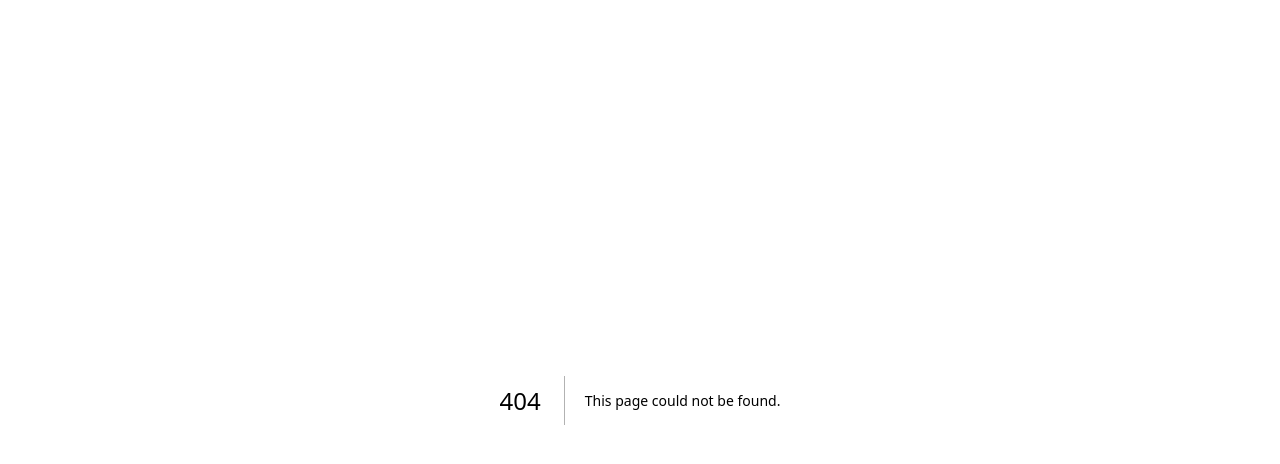
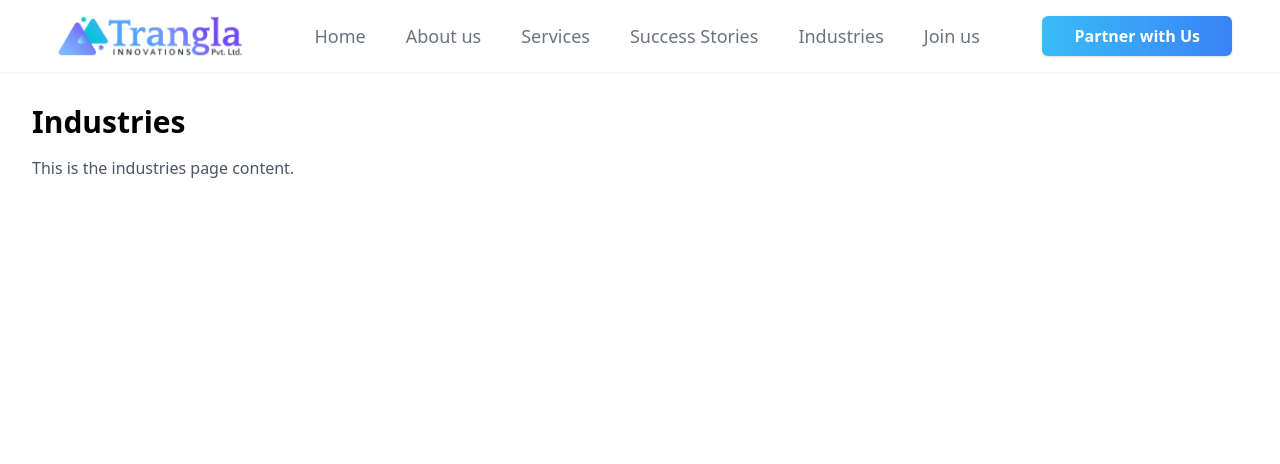
Before and after one commit to mdfirdause7224/my-next-app, a Next.js app: page /Industries in a window 1280 px wide. Before the commit this address had no page. Shown: the top 464 px of the page. Built offline with nearby package versions, Linux system fonts and the light colour scheme.

Commit message:
add pages to nav tags

```diff
--- /dev/null
+++ b/src/app/About/page.tsx
@@ -0,0 +1,8 @@
+export default function AboutPage() {
+  return (
+    <div className="p-8">
+      <h1 className="text-3xl font-bold">About Us</h1>
+      <p className="mt-4 text-gray-600">This is the about us page content.</p>
+    </div>
+  );
+}
--- /dev/null
+++ b/src/app/Industries/page.tsx
@@ -0,0 +1,8 @@
+export default function IndustriesPage() {
+  return (
+    <div className="p-8">
+      <h1 className="text-3xl font-bold">Industries</h1>
+      <p className="mt-4 text-gray-600">This is the industries page content.</p>
+    </div>
+  );
+}
--- /dev/null
+++ b/src/app/JoinUs/page.tsx
@@ -0,0 +1,8 @@
+export default function JoinUsPage() {
+  return (
+    <div className="p-8">
+      <h1 className="text-3xl font-bold">Join Us</h1>
+      <p className="mt-4 text-gray-600">This is the join us page content.</p>
+    </div>
+  );
+}
--- /dev/null
+++ b/src/app/Services/page.tsx
@@ -0,0 +1,8 @@
+export default function ServicesPage() {
+  return (
+    <div className="p-8">
+      <h1 className="text-3xl font-bold">Our Services</h1>
+      <p className="mt-4 text-gray-600">This is the services page content.</p>
+    </div>
+  );
+}
--- /dev/null
+++ b/src/app/Success/page.tsx
@@ -0,0 +1,8 @@
+export default function SuccessPage() {
+  return (
+    <div className="p-8">
+      <h1 className="text-3xl font-bold">Success Stories</h1>
+      <p className="mt-4 text-gray-600">This is the success stories page content.</p>
+    </div>
+  );
+}
--- a/src/app/layout.tsx
+++ b/src/app/layout.tsx
@@ -1,5 +1,6 @@
 import type { Metadata } from 'next';
 import { Geist, Geist_Mono } from 'next/font/google';
+import Navbar from '../components/Navbar';
 import './globals.css';
 
 const geistSans = Geist({
@@ -24,7 +25,10 @@ export default function RootLayout({
 }>) {
   return (
     <html lang="en">
-      <body className={`${geistSans.variable} ${geistMono.variable} antialiased`}>{children}</body>
+      <body className={`${geistSans.variable} ${geistMono.variable} antialiased`}>
+        <Navbar />
+        {children}
+      </body>
     </html>
   );
 }
--- a/src/app/page.tsx
+++ /dev/null
@@ -1,9 +0,0 @@
-import Navbar from '../components/Navbar';
-
-export default function Home() {
-  return (
-    <>
-      <Navbar />
-    </>
-  );
-}
--- a/src/components/Navbar.tsx
+++ b/src/components/Navbar.tsx
@@ -40,21 +40,31 @@ export default function Navbar() {
                 Home
               </li>
             </Link>
+            <Link href="/About">
               <li className="cursor-pointer hover:text-sky-600 hover:underline hover:underline-offset-8 transition-colors">
                 About us
               </li>
+            </Link>
+            <Link href="/Services">
               <li className="cursor-pointer hover:text-sky-600 hover:underline hover:underline-offset-8 transition-colors">
                 Services
               </li>
+            </Link>
+            <Link href="/Success">
               <li className="cursor-pointer hover:text-sky-600 hover:underline hover:underline-offset-8 transition-colors">
                 Success Stories
               </li>
+            </Link>
+            <Link href="/Industries">
               <li className="cursor-pointer hover:text-sky-600 hover:underline hover:underline-offset-8 transition-colors">
                 Industries
               </li>
+            </Link>
+            <Link href="/JoinUs">
               <li className="cursor-pointer hover:text-sky-600 hover:underline hover:underline-offset-8 transition-colors">
                 Join us
               </li>
+            </Link>
           </ul>
           <button
             className="ml-auto lg:ml-0 bg-gradient-to-r from-sky-400 to-blue-500 text-white font-semibold px-6 md:px-8 py-2 rounded-md shadow hover:from-sky-500 hover:to-blue-600 transition-all whitespace-nowrap text-sm md:text-base hidden lg:inline-block"
```
Lines whose indentation alone changed are shown as unchanged.
